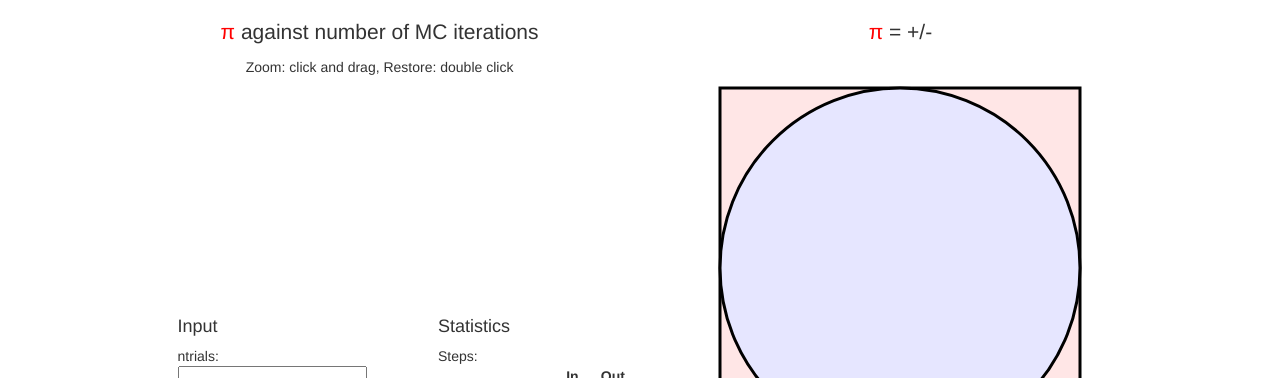
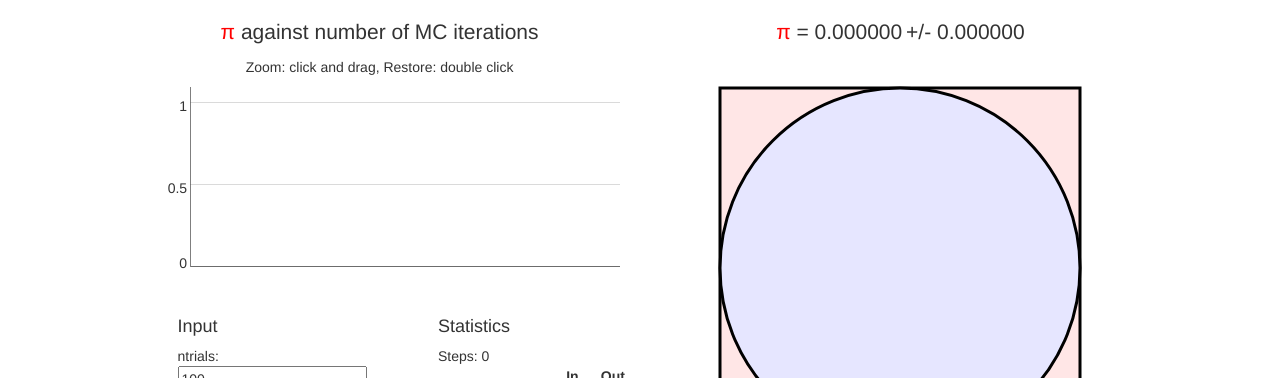
Before and after one commit to mrdennison13/mrdennison13.github.io, a plain HTML site: page MC.html in a window 1280 px wide. Shown: the part 422-800 px from the top of the page. Drawn offline with nearby package versions, Linux system fonts and the light colour scheme; some packages are replaced by stand-ins of ours; files that its build step writes are made by us from their sources.

Commit message:
changed library locations

```diff
--- a/MC.html
+++ b/MC.html
@@ -31,15 +31,15 @@
 
     <script src="http://ajax.googleapis.com/ajax/libs/jquery/1.12.4/jquery.min.js"></script>
     <script>window.jQuery || document.write('<script src="jquery.min.js"><\/script>')</script>
-    <script src="lib/bootstrap.min.js"></script>
+    <script src="bootstrap.min.js"></script>
     <script src="js/model.js"></script>
     <script src="js/vector.js"></script>
     <script src="js/app.js"></script>
     <script src="js/mc.js"></script>
-    <script type="text/javascript" src="lib/dygraph.js"></script>
+    <script type="text/javascript" src="js/dygraph.js"></script>
     <script type="text/javascript" src="http://cdn.mathjax.org/mathjax/latest/MathJax.js?config=TeX-AMS-MML_HTMLorMML"></script>
-    <link rel="stylesheet" type="text/css" href="lib/bootstrap.css">
-    <link rel="stylesheet" src="lib/dygraph.css" >
+    <link rel="stylesheet" type="text/css" href="bootstrap.css">
+    <link rel="stylesheet" src="dygraph.css" >
 
 
 
```
